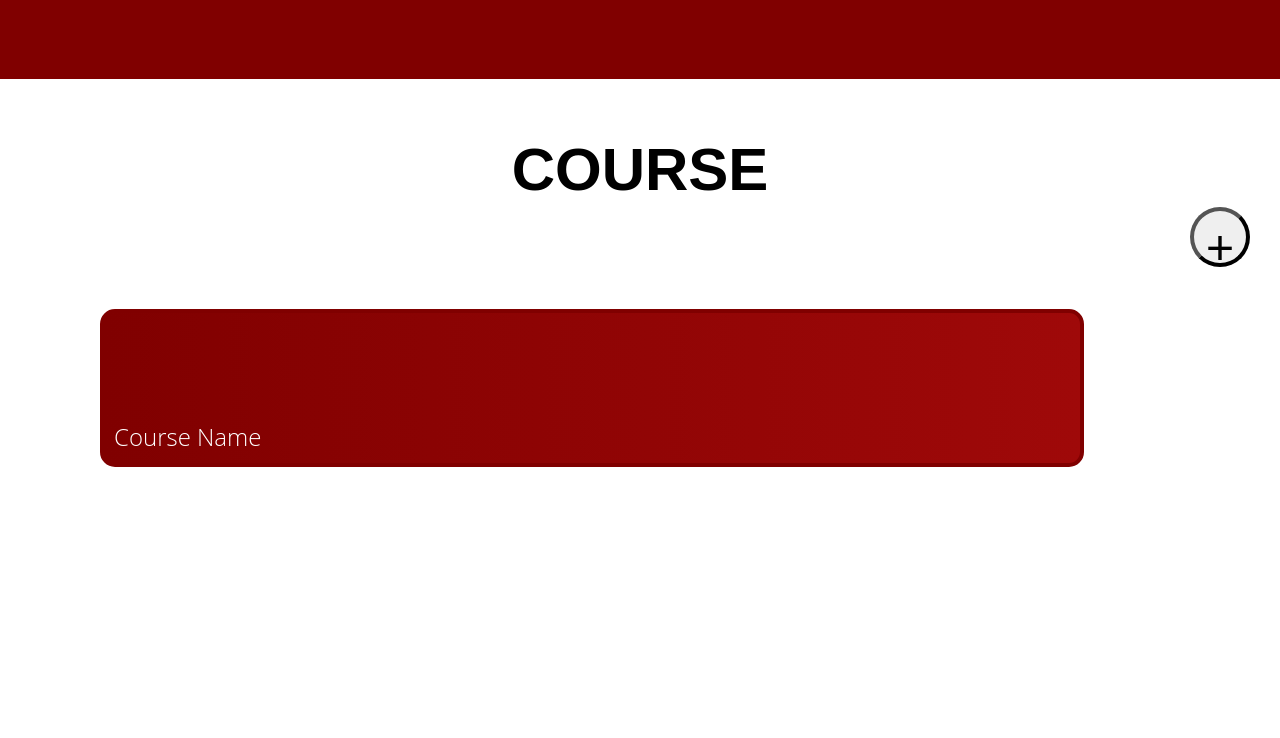
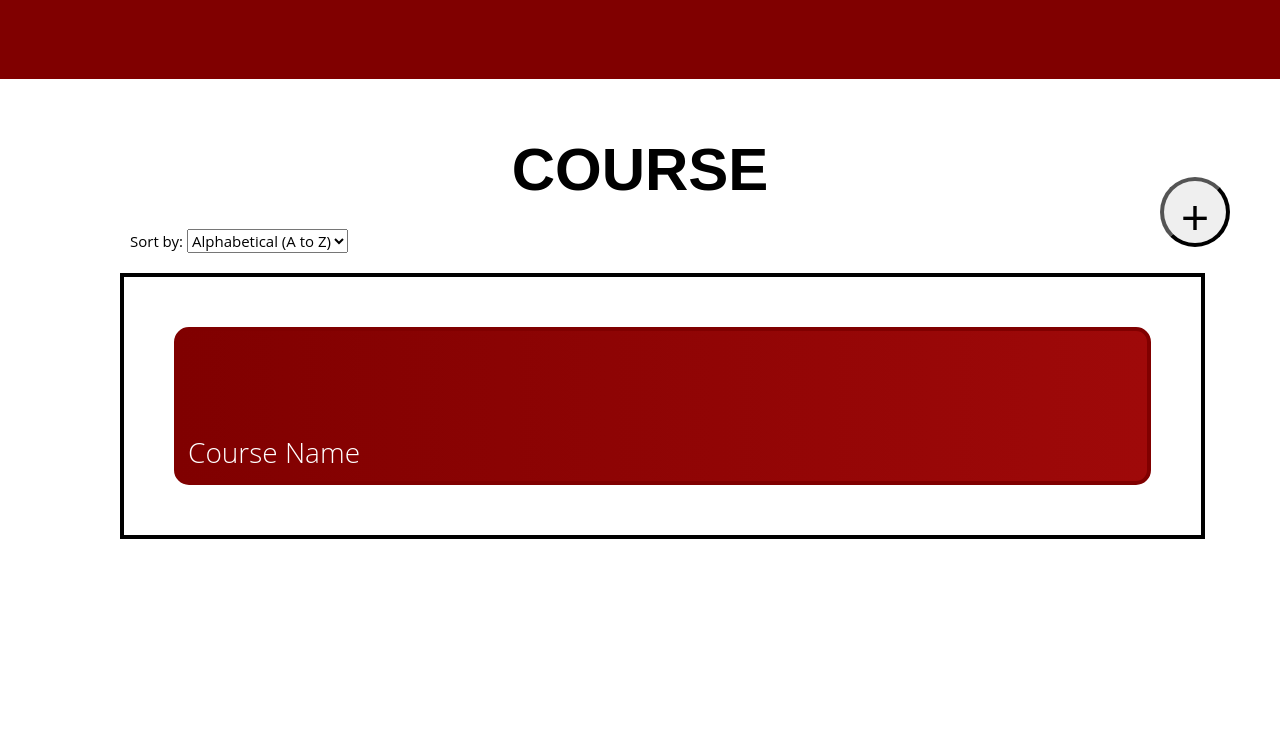
Before and after one commit to jeiiJi/gradestracker, a PHP site: page /main.html in a window 1280 px wide. Shown: the part 503-1241 px from the top of the page. Run offline with PHP 8.4, Linux system fonts and the light colour scheme; some libraries are stand-ins or nearby versions.

Commit message:
finished basic frontend

```diff
--- a/main.html
+++ b/main.html
@@ -36,8 +36,17 @@
                 </div>
             </div>
 
-            <div class="course_title_container">
-                <div>
+            <div class="filter_container">
+                <section class="filter">Sort by:</label>
+                    <select name="filter" id="filter">
+                      <option value="sesame">Alphabetical (A to Z)</option>
+                      <option value="potatoe">Alphabetical (Z to A)</option>
+                    </select>
+                  </section>
+            </div>
+
+            <div class="course_item_container">
+                <div class="course_title_container">
                     <h3 class="course_title">Course Name</h3>
                 </div>
             </div>
--- a/style.css
+++ b/style.css
@@ -100,23 +100,33 @@ body {
 }
 
 /*course file*/
+.course_item_container {
+    border: 4px solid #000000;
+    width: 85%;
+    height: 100%;
+    padding: 20px;
+    display: flex;
+    justify-content: center;
+    text-align: center;
+    margin: 20px 90px 40px 90px;
+}
+
 .course_title_container {
     background-image: linear-gradient(to right, #800000, #9f0909);
     border: 4px solid #800000;
     height: 150px;
-    width: 80%;
-    margin-left: 70px;
-    margin-top: 80px;
+    width: 100%;
     position: relative;
     border-radius: 15px;
     z-index: 4;
+    margin: 30px;
 }
 
 .course_title {
     width: 100%;
     text-align: left;
     margin: 10px;
-    font-size: 24px;
+    font-size: 28px;
     font-weight: 300;
     position: absolute;
     padding: 0;
@@ -125,6 +135,13 @@ body {
     color: #FFFFFF;
 }
 
+/*filter*/
+.filter {
+    color: #000000;
+    margin-left: 100px;
+    position: static;
+    z-index: 4;
+}
 
 /*MODAL (ADD BUTTON)*/
 /*Pop-up and overlay styling*/
@@ -183,8 +200,8 @@ body {
 }
 
 #myBtn {
-    width: 60px;
-    height: 60px;
+    width: 70px;
+    height: 70px;
     border-radius: 100%;
     border-width: 4px;
     bottom: 0;
@@ -194,7 +211,7 @@ body {
     font-size: 50px;
     font-weight: 500;
     text-align: center;
-    margin: 30px;
+    margin: 50px;
 }
 
 .modal-content h2 {
```
